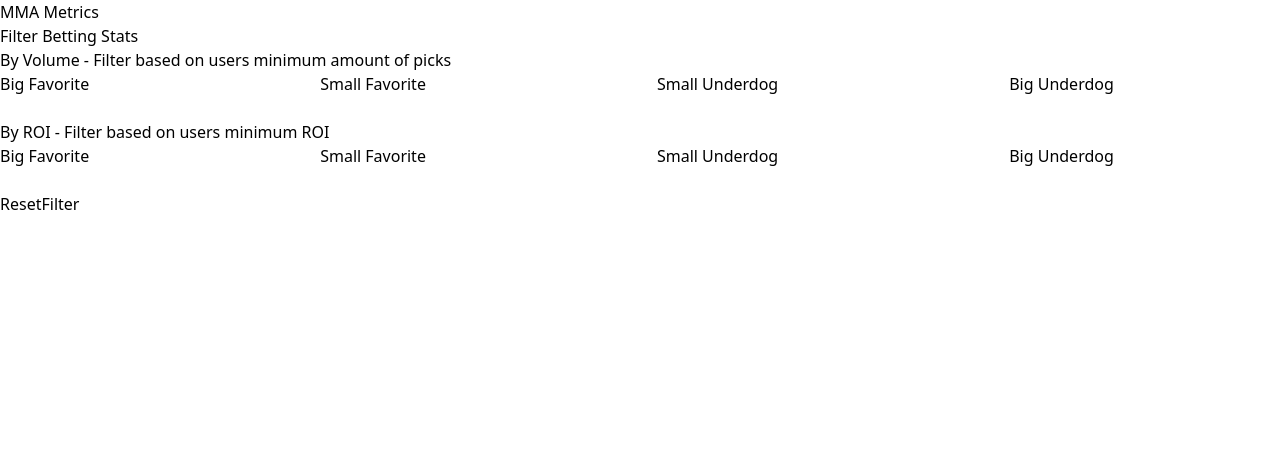
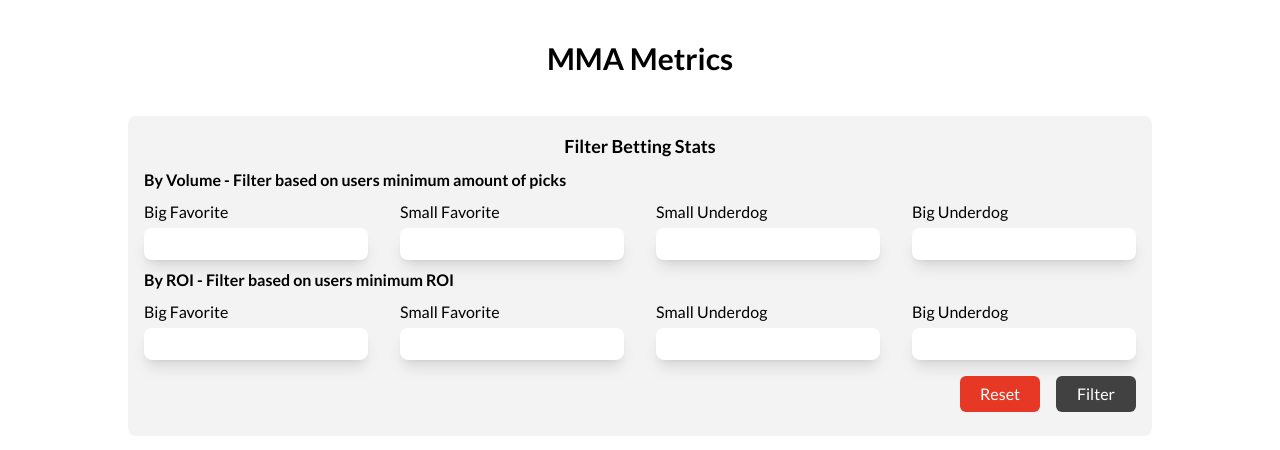
Before and after one commit to ray-mak/betstats_scraper, a React (Vite) app in the folder frontend/betstats/: page / in a window 1280 px wide. Shown: the top 450 px of the page. Built offline with nearby package versions, Linux system fonts and the light colour scheme; no server answers.

Commit message:
Added Tailwindcss for filterbar

```diff
--- a/frontend/betstats/src/App.jsx
+++ b/frontend/betstats/src/App.jsx
@@ -136,7 +136,7 @@
         filterOpen={filterOpen}
       />
       {/* main-container */}
-    <div className={`flex flex-col justify-center items-center ${filterOpen ? "opened" : ""}`}>
+    <div className={`flex flex-col justify-center items-center mt-20 md:mt-0 ${filterOpen ? "opened" : ""}`}>
       {matchupCards}
     </div>
     </>
--- a/frontend/betstats/src/components/BetStats.jsx
+++ b/frontend/betstats/src/components/BetStats.jsx
@@ -15,14 +15,14 @@
             <img className={`arrow w-4 ml-auto object-contain duration-200 ${statsToggled ? "toggled" : ""}`} src="https://github.com/ray-mak/betstats_scraper/assets/154634286/f74fa00d-47db-47b6-9fcb-0428e89c1bcc" alt="down arrow icon"/>
           </button>
           <div className={`bet-stats flex justify-center max-h-0 overflow-hidden duration-200 ${statsToggled ? "toggled" : ""}`}>
-            <table className="w-full md:w-3/5">
+            <table className="w-full mb-4 md:w-3/5">
               <tbody>
                 <tr>
                   <td>{props.fighter1FavROI}</td>
                   <td>ROI as Favorite</td>
                   <td>{props.fighter2FavROI}</td>
                 </tr>
-                <tr>
+                <tr className="bg-almostWhite">
                   <td>{props.fighter1DogROI}</td>
                   <td>ROI as Underdog</td>
                   <td>{props.fighter2DogROI}</td>
@@ -32,7 +32,7 @@
                   <td>Sharp Bets</td>
                   <td>{props.sharpCount2}</td>
                 </tr>
-                <tr>
+                <tr className="bg-almostWhite">
                   <td>{props.squareCount1}</td>
                   <td>Square Bets</td>
                   <td>{props.squareCount2}</td>
--- a/frontend/betstats/src/components/FilterBar.jsx
+++ b/frontend/betstats/src/components/FilterBar.jsx
@@ -2,10 +2,9 @@
 
 export default function FilterBar(props) {
     return (
-        <div className="header">
+        <div className="header w-full flex flex-col items-center relative">
             <div className="navbar">
-                <h2>MMA Metrics</h2>
-
+                <h2 className="p-10 text-3xl font-semibold">MMA Metrics</h2>
             </div>
             <div className={`hamburger ${props.filterOpen ? "opened" : ""}`} onClick={props.toggleFilter}>
                     <span className="bar"></span>
@@ -13,14 +12,15 @@
                     <span className="bar"></span>
                 </div>
             <div className={`dimmer ${props.filterOpen ? "opened" : ""}`}></div>
-            <div className={`filter-bar ${props.filterOpen ? "opened" : ""}`}>
-                <h3>Filter Betting Stats</h3>
-                <h4>By Volume - <span>Filter based on users minimum amount of picks</span></h4>
-                <form>
-                    <fieldset>
-                        <label htmlFor="big-fav-pick">
+            <div className={`filter-bar flex flex-col items-center gap-y-2 rounded-lg bg-almostWhite p-4 lg:w-4/5 xl:w-3/5 xxl:w-1/2 ${props.filterOpen ? "opened" : ""}`}>
+                <h3 className="text-lg font-semibold">Filter Betting Stats</h3>
+                <h4 className="self-start font-semibold">By Volume - <span>Filter based on users minimum amount of picks</span></h4>
+                <form className="w-full">
+                    <fieldset className="grid grid-cols-2 gap-8 md:grid-cols-4">
+                        <label className="flex flex-col gap-1" htmlFor="big-fav-pick">
                             Big Favorite
                             <input
+                                className="h-8 rounded-lg indent-3 shadow-lg"
                                 type="number"
                                 name="bigFavPick"
                                 id="big-fav-pick"
@@ -28,9 +28,10 @@
                                 onChange={props.handleChange}
                             />
                         </label>
-                        <label htmlFor="sm-fav-pick">
+                        <label className="flex flex-col gap-1" htmlFor="sm-fav-pick">
                             Small Favorite
                             <input
+                                className="h-8 rounded-lg indent-3 shadow-lg"
                                 type="number"
                                 name="smFavPick"
                                 id="sm-fav-pick"
@@ -38,9 +39,10 @@
                                 onChange={props.handleChange}
                             />
                         </label>
-                        <label htmlFor="sm-dog-pick">
+                        <label className="flex flex-col gap-1" htmlFor="sm-dog-pick">
                             Small Underdog
                             <input
+                                className="h-8 rounded-lg indent-3 shadow-lg"
                                 type="number"
                                 name="smDogPick"
                                 id="sm-dog-pick"
@@ -48,9 +50,10 @@
                                 onChange={props.handleChange}
                             />
                         </label>
-                        <label htmlFor="big-dog-pick">
+                        <label className="flex flex-col gap-1" htmlFor="big-dog-pick">
                             Big Underdog
                             <input
+                                className="h-8 rounded-lg indent-3 shadow-lg"
                                 type="number"
                                 name="bigDogPick"
                                 id="big-dog-pick"
@@ -60,12 +63,13 @@
                         </label>
                     </fieldset>
                 </form>
-                <h4>By ROI - <span>Filter based on users minimum ROI</span></h4>
-                <form>
-                    <fieldset>
-                        <label htmlFor="big-fav-roi">
+                <h4 className="self-start font-semibold">By ROI - <span>Filter based on users minimum ROI</span></h4>
+                <form className="w-full">
+                    <fieldset className="grid grid-cols-2 gap-8 md:grid-cols-4">
+                        <label className="flex flex-col gap-1" htmlFor="big-fav-roi">
                             Big Favorite
                             <input
+                                className="h-8 rounded-lg indent-3 shadow-lg"
                                 type="number"
                                 name="bigFavRoi"
                                 id="big-fav-roi"
@@ -73,9 +77,10 @@
                                 onChange={props.handleChange}
                             />
                         </label>
-                        <label htmlFor="sm-fav-roi">
+                        <label className="flex flex-col gap-1" htmlFor="sm-fav-roi">
                             Small Favorite
                             <input
+                                className="h-8 rounded-lg indent-3 shadow-lg"
                                 type="number"
                                 name="smFavRoi"
                                 id="sm-fav-roi"
@@ -83,9 +88,10 @@
                                 onChange={props.handleChange}
                             />
                         </label>
-                        <label htmlFor="sm-dog-roi">
+                        <label className="flex flex-col gap-1" htmlFor="sm-dog-roi">
                             Small Underdog
                             <input
+                                className="h-8 rounded-lg indent-3 shadow-lg"
                                 type="number"
                                 name="smDogRoi"
                                 id="sm-dog-roi"
@@ -93,9 +99,10 @@
                                 onChange={props.handleChange}
                             />
                         </label>
-                        <label htmlFor="big-dog-roi">
+                        <label className="flex flex-col gap-1" htmlFor="big-dog-roi">
                             Big Underdog
                             <input
+                                className="h-8 rounded-lg indent-3 shadow-lg"
                                 type="number"
                                 name="bigDogRoi"
                                 id="big-dog-roi"
@@ -105,9 +112,9 @@
                         </label>
                     </fieldset>
                 </form>
-                <div className="btn-container">
-                    <button className="reset-btn" type="button" onClick={props.resetFilter}>Reset</button>
-                    <button className="filter-btn" type="button">Filter</button>
+                <div className="btn-container flex gap-4 my-2 self-end">
+                    <button className="reset-btn bg-red w-20 h-9 text-white rounded-md active:scale-95" type="button" onClick={props.resetFilter}>Reset</button>
+                    <button className="filter-btn bg-darkGray w-20 h-9 text-white rounded-md active:scale-95" type="button">Filter</button>
                 </div>
             </div>
         </div>
--- a/frontend/betstats/src/components/HeadStats.jsx
+++ b/frontend/betstats/src/components/HeadStats.jsx
@@ -6,7 +6,7 @@
           <div className="w-24 h-24 justify-self-center sm:w-36 sm:h-36 md:w-60 md:h-60">
             <img className="w-full h-full object-cover rounded-lg" src={props.fighter1Stats.img} alt={`Picture of ${props.fighter1Stats.name}`}/>
           </div>
-          <table className="w-full col-span-2 order-3 md:order-none border-collapse mx-2 my-1 span-2 md:w-1/2">
+          <table className="w-full col-span-2 order-3 md:order-none span-2 md:w-1/2 md:mx-4">
             <tbody>
               <tr>
                 <td className="text-2xl text-red">{props.fighter1Stats.name}</td>
--- a/frontend/betstats/src/styles.css
+++ b/frontend/betstats/src/styles.css
@@ -1,6 +1,10 @@
 @tailwind base;
 @tailwind components;
 @tailwind utilities;
+
+* {
+    font-family: "Lato", sans-serif;
+}
 
 :root {
     --red: #E73725;
@@ -9,10 +13,6 @@
     --almost-black: #272626;
     --almost-white: #f3f3f3;
     --white: #fff;
-}
-
-table {
-    margin: .5rem 1rem 1rem 1rem
 }
 
 td {
@@ -65,14 +65,95 @@
   margin: 0 1rem;
 }
 
-.adv-stats tr:nth-child(2),
-.adv-stats tr:nth-child(4),
-.adv-stats tr:nth-child(6),
-.adv-stats tr:nth-child(8) {
-  background-color: var(--almost-black);
+input::-webkit-inner-spin-button,
+input::-webkit-outer-spin-button {
+  -webkit-appearance: none;
 }
 
-.bet-stats tr:nth-child(2),
-.bet-stats tr:nth-child(4) {
-  background-color: var(--almost-white);
+@media (max-width: 768px) {
+    .adv-stats.toggled {
+        max-height: 26rem;
+    }
+
+    .bet-stats.toggled {
+        max-height: 12.5rem;
+    }
+
+    .filter-bar {
+        position: fixed;
+        border-radius: 0;
+        padding-top: 64px;
+        width: 80%;
+        height: 100vh;
+        left: -80%;
+        z-index: 2;
+        transition: all .3s ease-in-out;
+    }
+
+    .filter-bar.opened {
+    left: 0
+    }
+
+    .navbar {
+        position: fixed;
+        top: 0;
+        width: 100%;
+        height: 80px;
+        background-color: var(--white);
+        display: flex;
+        justify-content: center;
+        align-items: center;
+        box-shadow: 3px 3px 5px var(--light-gray);
+    }
+
+    .hamburger {
+    position: fixed;
+    display: block;
+    z-index: 3;
+    top: 24px;
+    left: 24px;
+    }
+
+    .bar {
+    display: block;
+    width: 25px;
+    height: 3px;
+    margin: 5px auto;
+    background-color: var(--almost-black);
+    border-radius: 8px;
+    transition: all .3s ease-in-out;
+    }
+
+    .hamburger.opened .bar:nth-child(2) {
+    opacity: 0;
+    }
+
+    .hamburger.opened .bar:nth-child(1) {
+    transform: translateY(8px) rotate(45deg);
+    }
+
+    .hamburger.opened .bar:nth-child(3) {
+    transform: translateY(-8px) rotate(-45deg);
+    }
+
+    .dimmer {
+    position: fixed;
+    width: 100%;
+    height: 100%;
+    background-color: var(--almost-black);
+    z-index: 1;
+    pointer-events: none;
+    opacity: 0;
+    transition: all .3s ease-in-out;
+    }
+
+    .dimmer.opened {
+    opacity: .8;
+    }
 }
+
+@media (max-width: 360px) {
+    label {
+        font-size: .85rem
+    }
+}
```
Also changed, not shown: frontend/betstats/src/components/AdvStats.jsx (+5 -5 lines).
